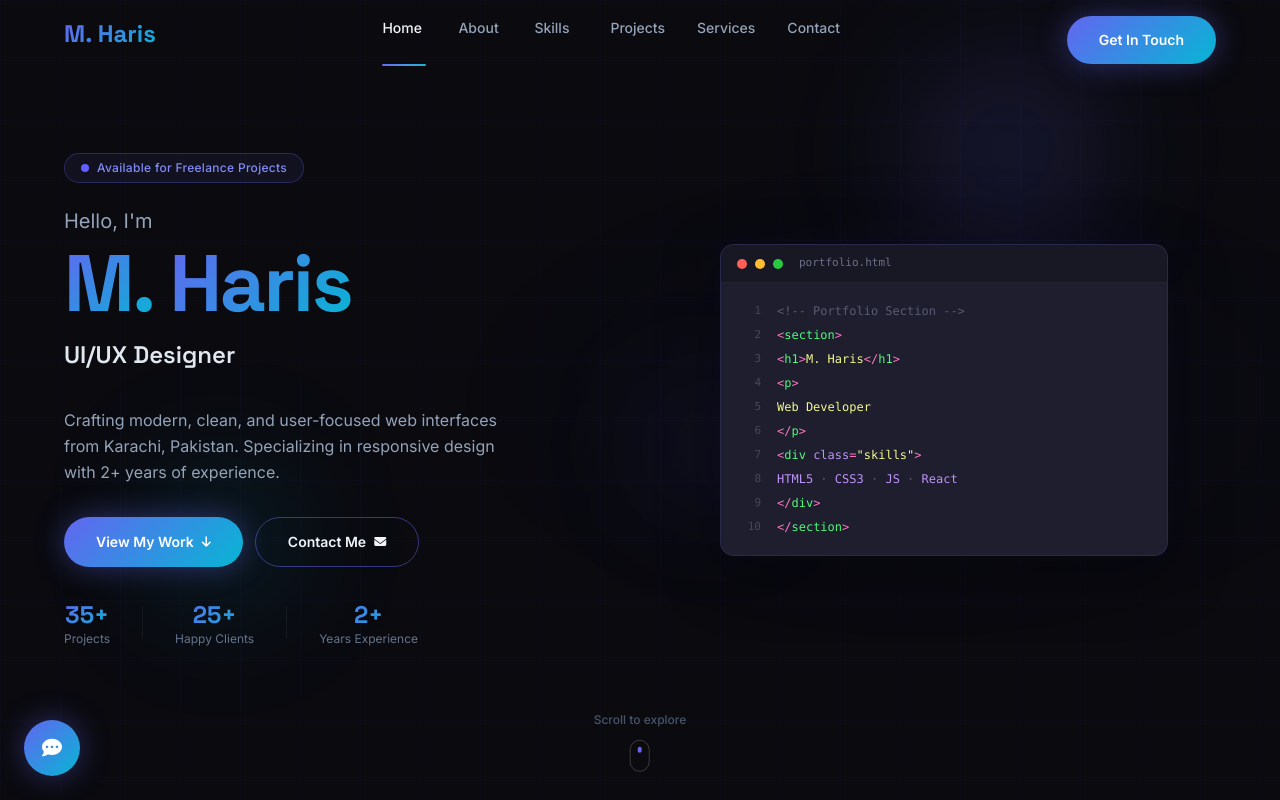
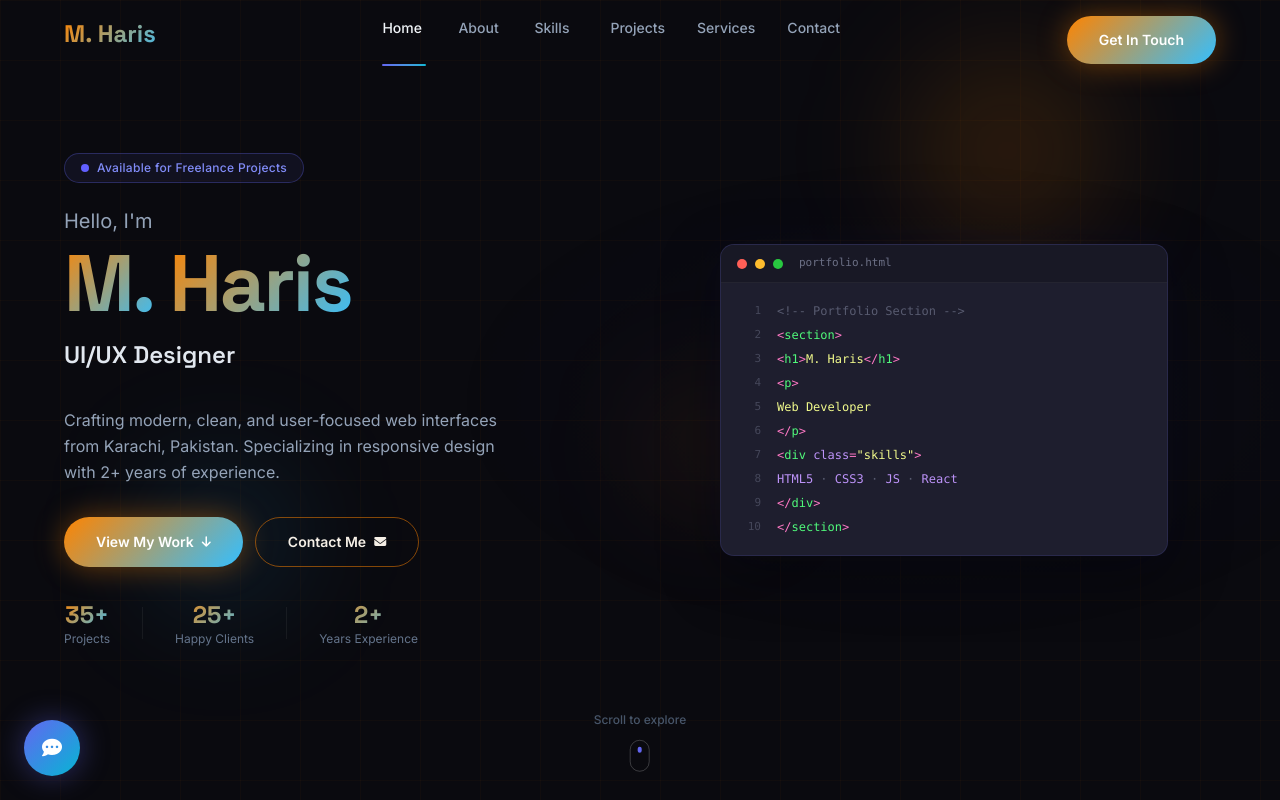
Before and after one commit to harisprocoder/haris-portfolio-proV1, a React (Vite) app: page / in a window 1280 px wide. Shown: the top 800 px of the page. Built offline with nearby package versions, Linux system fonts and the light colour scheme.

Commit message:
Update 1 file\n\nCo-authored-by: Freebuff Agent <agent@mail.freebuff.app>

```diff
--- a/src/index.css
+++ b/src/index.css
@@ -41,84 +41,84 @@
   --color-sidebar-border: var(--sidebar-border);
   --color-sidebar-ring: var(--sidebar-ring);
   /* Portfolio custom colors */
-  --color-pf-primary: #6366f1;
-  --color-pf-secondary: #06b6d4;
-  --color-pf-bg: #0a0a0f;
-  --color-pf-bg2: #0d1117;
-  --color-pf-card: #111827;
-  --color-pf-text: #f1f5f9;
-  --color-pf-text2: #94a3b8;
-  --color-pf-text3: #475569;
+  --color-pf-primary: #FF8400;
+  --color-pf-secondary: #34BFFF;
+  --color-pf-bg: #0A0702;
+  --color-pf-bg2: #12100C;
+  --color-pf-card: #1A1612;
+  --color-pf-text: #F5EFE6;
+  --color-pf-text2: #A89F8F;
+  --color-pf-text3: #8A8275;
 }
 
 /* CHANGE VALUES FOR THEME */
 :root {
   --radius: 0.625rem;
-  --background: #0a0a0f;
-  --foreground: #f1f5f9;
-  --card: #111827;
-  --card-foreground: #f1f5f9;
-  --popover: #111827;
-  --popover-foreground: #f1f5f9;
-  --primary: #6366f1;
-  --primary-foreground: #f1f5f9;
-  --secondary: #0d1117;
-  --secondary-foreground: #f1f5f9;
-  --muted: #1e293b;
-  --muted-foreground: #94a3b8;
-  --accent: #1e293b;
-  --accent-foreground: #f1f5f9;
+  --background: #0A0702;
+  --foreground: #F5EFE6;
+  --card: #1A1612;
+  --card-foreground: #F5EFE6;
+  --popover: #1A1612;
+  --popover-foreground: #F5EFE6;
+  --primary: #FF8400;
+  --primary-foreground: #F5EFE6;
+  --secondary: #12100C;
+  --secondary-foreground: #F5EFE6;
+  --muted: #2D2A24;
+  --muted-foreground: #A89F8F;
+  --accent: #2D2A24;
+  --accent-foreground: #F5EFE6;
   --destructive: #ef4444;
-  --border: rgba(255, 255, 255, 0.08);
-  --input: rgba(255, 255, 255, 0.08);
-  --ring: #6366f1;
-  --chart-1: #6366f1;
-  --chart-2: #06b6d4;
+  --border: #2D2A24;
+  --input: #2D2A24;
+  --ring: #FF8400;
+  --chart-1: #FF8400;
+  --chart-2: #34BFFF;
   --chart-3: #f59e0b;
   --chart-4: #10b981;
   --chart-5: #ef4444;
-  --sidebar: #0d1117;
-  --sidebar-foreground: #f1f5f9;
-  --sidebar-primary: #6366f1;
-  --sidebar-primary-foreground: #f1f5f9;
-  --sidebar-accent: #1e293b;
-  --sidebar-accent-foreground: #f1f5f9;
-  --sidebar-border: rgba(255, 255, 255, 0.08);
-  --sidebar-ring: #6366f1;
+  --sidebar: #12100C;
+  --sidebar-foreground: #F5EFE6;
+  --sidebar-primary: #FF8400;
+  --sidebar-primary-foreground: #F5EFE6;
+  --sidebar-accent: #2D2A24;
+  --sidebar-accent-foreground: #F5EFE6;
+  --sidebar-border: #2D2A24;
+  --sidebar-ring: #FF8400;
 }
 
 .dark {
-  --background: #0a0a0f;
-  --foreground: #f1f5f9;
-  --card: #111827;
-  --card-foreground: #f1f5f9;
-  --popover: #111827;
-  --popover-foreground: #f1f5f9;
-  --primary: #6366f1;
-  --primary-foreground: #f1f5f9;
-  --secondary: #0d1117;
-  --secondary-foreground: #f1f5f9;
-  --muted: #1e293b;
-  --muted-foreground: #94a3b8;
-  --accent: #1e293b;
-  --accent-foreground: #f1f5f9;
+  --background: #0A0702;
+  --foreground: #F5EFE6;
+  --card: #1A1612;
+  --card-foreground: #F5EFE6;
+  --popover: #1A1612;
+  --popover-foreground: #F5EFE6;
+  --primary: #FF8400;
+  --primary-foreground: #F5EFE6;
+  --secondary: #12100C;
+  --secondary-foreground: #F5EFE6;
+  --muted: #2D2A24;
+  --muted-foreground: #A89F8F;
+  --accent: #2D2A24;
+  --accent-foreground: #F5EFE6;
   --destructive: #ef4444;
-  --border: rgba(255, 255, 255, 0.08);
-  --input: rgba(255, 255, 255, 0.08);
-  --ring: #6366f1;
-  --chart-1: #6366f1;
-  --chart-2: #06b6d4;
+  --border: #2D2A24;
+  --input: #2D2A24;
+  --ring: #FF8400;
+  --chart-1: #FF8400;
+  --chart-2: #34BFFF;
   --chart-3: #f59e0b;
   --chart-4: #10b981;
   --chart-5: #ef4444;
-  --sidebar: #0d1117;
-  --sidebar-foreground: #f1f5f9;
-  --sidebar-primary: #6366f1;
-  --sidebar-primary-foreground: #f1f5f9;
-  --sidebar-accent: #1e293b;
-  --sidebar-accent-foreground: #f1f5f9;
-  --sidebar-border: rgba(255, 255, 255, 0.08);
-  --sidebar-ring: #6366f1;
+  --sidebar: #12100C;
+  --sidebar-foreground: #F5EFE6;
+  --sidebar-primary: #FF8400;
+  --sidebar-primary-foreground: #F5EFE6;
+  --sidebar-accent: #2D2A24;
+  --sidebar-accent-foreground: #F5EFE6;
+  --sidebar-border: #2D2A24;
+  --sidebar-ring: #FF8400;
 }
 
 @layer base {
@@ -209,7 +209,7 @@ section h2 {
 }
 
 .glass-card:hover {
-  border-color: rgba(99,102,241,0.2);
+  border-color: rgba(255,132,0,0.2);
 }
 
 
@@ -223,7 +223,7 @@ section h2 {
 
 /* Gradient text utility */
 .gradient-text {
-  background: linear-gradient(135deg, #6366f1, #06b6d4);
+  background: linear-gradient(135deg, #FF8400, #34BFFF);
   -webkit-background-clip: text;
   -webkit-text-fill-color: transparent;
   background-clip: text;
@@ -231,7 +231,7 @@ section h2 {
 
 /* Glass card */
 .glass-card {
-  background: rgba(17, 24, 39, 0.8);
+  background: rgba(26, 22, 18, 0.8);
   backdrop-filter: blur(10px);
   border: 1px solid rgba(255, 255, 255, 0.08);
   border-radius: 16px;
@@ -243,21 +243,21 @@ section h2 {
   align-items: center;
   gap: 8px;
   padding: 6px 16px;
-  background: rgba(99, 102, 241, 0.1);
-  border: 1px solid rgba(99, 102, 241, 0.3);
+  background: rgba(255, 132, 0, 0.1);
+  border: 1px solid rgba(255, 132, 0, 0.3);
   border-radius: 50px;
   font-size: 12px;
   font-weight: 600;
   letter-spacing: 0.1em;
   text-transform: uppercase;
-  color: #6366f1;
+  color: #FF8400;
   margin-bottom: 16px;
 }
 
 /* Glow button */
 .glow-btn {
-  background: linear-gradient(135deg, #6366f1, #06b6d4);
-  box-shadow: 0 0 30px rgba(99, 102, 241, 0.4);
+  background: linear-gradient(135deg, #FF8400, #34BFFF);
+  box-shadow: 0 0 30px rgba(255, 132, 0, 0.4);
   border: none;
   padding: 14px 32px;
   border-radius: 50px;
@@ -268,37 +268,37 @@ section h2 {
 }
 
 .glow-btn:hover {
-  box-shadow: 0 0 50px rgba(99, 102, 241, 0.6);
+  box-shadow: 0 0 50px rgba(255, 132, 0, 0.6);
   transform: translateY(-2px);
 }
 
 /* Outlined button */
 .outline-btn {
-  border: 1px solid rgba(99, 102, 241, 0.5);
+  border: 1px solid rgba(255, 132, 0, 0.5);
   background: transparent;
   padding: 14px 32px;
   border-radius: 50px;
   font-weight: 600;
   transition: all 0.3s ease;
-  color: #f1f5f9;
+  color: #F5EFE6;
   font-family: 'Inter', sans-serif;
 }
 
 .outline-btn:hover {
-  background: linear-gradient(135deg, #6366f1, #06b6d4);
+  background: linear-gradient(135deg, #FF8400, #34BFFF);
   border-color: transparent;
   transform: translateY(-2px);
-  box-shadow: 0 0 30px rgba(99, 102, 241, 0.4);
+  box-shadow: 0 0 30px rgba(255, 132, 0, 0.4);
 }
 
 /* Skill bar fill */
 .skill-fill {
   height: 8px;
-  background: linear-gradient(90deg, #6366f1, #06b6d4);
+  background: linear-gradient(90deg, #FF8400, #34BFFF);
   border-radius: 4px;
   width: 0%;
   transition: width 1.5s cubic-bezier(0.4, 0, 0.2, 1);
-  box-shadow: 0 0 10px rgba(99, 102, 241, 0.5);
+  box-shadow: 0 0 10px rgba(255, 132, 0, 0.5);
 }
 
 /* Scroll animations */
@@ -351,7 +351,7 @@ section h2 {
   position: fixed;
   inset: 0;
   z-index: 9999;
-  background: #0a0a0f;
+  background: #0A0702;
   display: flex;
   align-items: center;
   justify-content: center;
@@ -368,7 +368,7 @@ section h2 {
   font-family: 'Space Grotesk', sans-serif;
   font-size: 48px;
   font-weight: 800;
-  background: linear-gradient(135deg, #6366f1, #06b6d4);
+  background: linear-gradient(135deg, #FF8400, #34BFFF);
   -webkit-background-clip: text;
   -webkit-text-fill-color: transparent;
   background-clip: text;
@@ -394,7 +394,7 @@ section h2 {
   width: 300px;
   height: 300px;
   border-radius: 50%;
-  background: radial-gradient(circle, rgba(99, 102, 241, 0.15), transparent 70%);
+  background: radial-gradient(circle, rgba(255, 132, 0, 0.15), transparent 70%);
   pointer-events: none;
   z-index: 9998;
   transition: opacity 0.3s ease;
@@ -410,7 +410,7 @@ section h2 {
   top: 0;
   left: 0;
   height: 3px;
-  background: linear-gradient(90deg, #6366f1, #06b6d4);
+  background: linear-gradient(90deg, #FF8400, #34BFFF);
   z-index: 9999;
   transition: width 0.1s linear;
 }
@@ -430,7 +430,7 @@ section h2 {
 }
 
 .navbar.scrolled {
-  background: rgba(10, 10, 15, 0.8);
+  background: rgba(10, 7, 2, 0.8);
   backdrop-filter: blur(20px);
   border-bottom: 1px solid rgba(255, 255, 255, 0.08);
   padding: 12px 0;
@@ -438,7 +438,7 @@ section h2 {
 
 .nav-link {
   position: relative;
-  color: #94a3b8;
+  color: #A89F8F;
   font-size: 14px;
   font-weight: 500;
   transition: color 0.3s ease;
@@ -447,7 +447,7 @@ section h2 {
 
 .nav-link:hover,
 .nav-link.active {
-  color: #f1f5f9;
+  color: #F5EFE6;
 }
 
 .nav-link::after {
@@ -457,7 +457,7 @@ section h2 {
   left: 0;
   width: 0;
   height: 2px;
-  background: linear-gradient(135deg, #6366f1, #06b6d4);
+  background: linear-gradient(135deg, #FF8400, #34BFFF);
   border-radius: 1px;
   transition: width 0.3s ease;
 }
@@ -479,7 +479,7 @@ section h2 {
 .hamburger span {
   width: 24px;
   height: 2px;
-  background: #f1f5f9;
+  background: #F5EFE6;
   border-radius: 2px;
   transition: all 0.3s ease;
 }
@@ -510,8 +510,8 @@ section h2 {
   position: absolute;
   inset: 0;
   background-image:
-    linear-gradient(rgba(99, 102, 241, 0.03) 1px, transparent 1px),
-    linear-gradient(90deg, rgba(99, 102, 241, 0.03) 1px, transparent 1px);
+    linear-gradient(rgba(255, 132, 0, 0.03) 1px, transparent 1px),
+    linear-gradient(90deg, rgba(255, 132, 0, 0.03) 1px, transparent 1px);
   background-size: 60px 60px;
   animation: gridMove 20s linear infinite;
 }
@@ -531,7 +531,7 @@ section h2 {
 .floating-orb-1 {
   width: 200px;
   height: 200px;
-  background: rgba(99, 102, 241, 0.15);
+  background: rgba(255, 132, 0, 0.15);
   top: 10%;
   right: 15%;
   animation-delay: 0s;
@@ -540,7 +540,7 @@ section h2 {
 .floating-orb-2 {
   width: 150px;
   height: 150px;
-  background: rgba(6, 182, 212, 0.12);
+  background: rgba(52, 191, 255, 0.12);
   bottom: 20%;
   left: 10%;
   animation-delay: 2s;
@@ -549,7 +549,7 @@ section h2 {
 .floating-orb-3 {
   width: 120px;
   height: 120px;
-  background: rgba(99, 102, 241, 0.1);
+  background: rgba(255, 132, 0, 0.1);
   top: 50%;
   left: 50%;
   animation-delay: 4s;
@@ -577,7 +577,7 @@ section h2 {
   display: inline-block;
   width: 3px;
   height: 1em;
-  background: #6366f1;
+  background: #FF8400;
   margin-left: 2px;
   animation: blink 1s step-end infinite;
   vertical-align: text-bottom;
@@ -589,7 +589,7 @@ section h2 {
 
 /* Code block visual */
 .code-visual {
-  background: rgba(17, 24, 39, 0.9);
+  background: rgba(26, 22, 18, 0.9);
   border: 1px solid rgba(255, 255, 255, 0.08);
   border-radius: 12px;
   padding: 24px;
@@ -600,7 +600,7 @@ section h2 {
 }
 
 .code-visual .code-line-numbers {
-  color: #475569;
+  color: #8A8275;
   user-select: none;
   display: inline-block;
   width: 30px;
@@ -610,9 +610,9 @@ section h2 {
 
 .code-keyword { color: #c084fc; }
 .code-string { color: #34d399; }
-.code-tag { color: #6366f1; }
-.code-attr { color: #06b6d4; }
-.code-comment { color: #475569; }
+.code-tag { color: #FF8400; }
+.code-attr { color: #34BFFF; }
+.code-comment { color: #8A8275; }
 
 /* ═══════════════════════════════════════
    FLOATING CODE BRACKETS
@@ -622,7 +622,7 @@ section h2 {
   position: absolute;
   font-family: 'Courier New', monospace;
   font-size: 48px;
-  color: rgba(99, 102, 241, 0.08);
+  color: rgba(255, 132, 0, 0.08);
   animation: floatBracket 8s ease-in-out infinite;
   pointer-events: none;
 }
@@ -655,7 +655,7 @@ section h2 {
    ═══════════════════════════════════════ */
 
 .about-feature-box {
-  background: rgba(17, 24, 39, 0.6);
+  background: rgba(26, 22, 18, 0.6);
   border: 1px solid rgba(255, 255, 255, 0.08);
   border-radius: 12px;
   padding: 24px;
@@ -663,8 +663,8 @@ section h2 {
 }
 
 .about-feature-box:hover {
-  border-color: rgba(99, 102, 241, 0.3);
-  box-shadow: 0 0 30px rgba(99, 102, 241, 0.1);
+  border-color: rgba(255, 132, 0, 0.3);
+  box-shadow: 0 0 30px rgba(255, 132, 0, 0.1);
 }
 
 .info-pill {
@@ -672,14 +672,14 @@ section h2 {
   align-items: center;
   gap: 12px;
   padding: 12px 20px;
-  background: rgba(17, 24, 39, 0.6);
+  background: rgba(26, 22, 18, 0.6);
   border: 1px solid rgba(255, 255, 255, 0.08);
   border-radius: 50px;
   transition: all 0.3s ease;
 }
 
 .info-pill:hover {
-  border-color: rgba(99, 102, 241, 0.3);
+  border-color: rgba(255, 132, 0, 0.3);
 }
 
 /* ═══════════════════════════════════════
@@ -700,7 +700,7 @@ section h2 {
 .skill-bar-track {
   width: 100%;
   height: 8px;
-  background: rgba(255, 255, 255, 0.08);
+  background: rgba(255, 255, 255, 0.06);
   border-radius: 4px;
   overflow: hidden;
 }
@@ -711,7 +711,7 @@ section h2 {
   align-items: center;
   gap: 8px;
   padding: 16px;
-  background: rgba(17, 24, 39, 0.6);
+  background: rgba(26, 22, 18, 0.6);
   border: 1px solid rgba(255, 255, 255, 0.08);
   border-radius: 12px;
   transition: all 0.3s ease;
@@ -719,8 +719,8 @@ section h2 {
 
 .tech-stack-icon:hover {
   transform: translateY(-4px) scale(1.05);
-  border-color: rgba(99, 102, 241, 0.3);
-  box-shadow: 0 10px 30px rgba(99, 102, 241, 0.15);
+  border-color: rgba(255, 132, 0, 0.3);
+  box-shadow: 0 10px 30px rgba(255, 132, 0, 0.15);
 }
 
 /* ═══════════════════════════════════════
@@ -728,7 +728,7 @@ section h2 {
    ═══════════════════════════════════════ */
 
 .project-card {
-  background: rgba(17, 24, 39, 0.8);
+  background: rgba(26, 22, 18, 0.8);
   border: 1px solid rgba(255, 255, 255, 0.08);
   border-radius: 16px;
   overflow: hidden;
@@ -738,15 +738,15 @@ section h2 {
 }
 
 .project-card:hover {
-  box-shadow: 0 25px 50px rgba(0, 0, 0, 0.5), 0 0 30px rgba(99, 102, 241, 0.15);
+  box-shadow: 0 25px 50px rgba(0, 0, 0, 0.5), 0 0 30px rgba(255, 132, 0, 0.15);
   transform: scale(1.02);
-  border-color: rgba(99, 102, 241, 0.2);
+  border-color: rgba(255, 132, 0, 0.2);
 }
 
 .project-card-overlay {
   position: absolute;
   inset: 0;
-  background: linear-gradient(135deg, rgba(99, 102, 241, 0.9), rgba(6, 182, 212, 0.9));
+  background: linear-gradient(135deg, rgba(255, 132, 0, 0.9), rgba(52, 191, 255, 0.9));
   display: flex;
   align-items: center;
   justify-content: center;
@@ -781,14 +781,14 @@ section h2 {
   font-weight: 500;
   border: 1px solid rgba(255, 255, 255, 0.08);
   background: transparent;
-  color: #94a3b8;
+  color: #A89F8F;
   transition: all 0.3s ease;
   font-family: 'Inter', sans-serif;
 }
 
 .filter-btn:hover,
 .filter-btn.active {
-  background: linear-gradient(135deg, #6366f1, #06b6d4);
+  background: linear-gradient(135deg, #FF8400, #34BFFF);
   color: white;
   border-color: transparent;
 }
@@ -798,7 +798,7 @@ section h2 {
    ═══════════════════════════════════════ */
 
 .service-card {
-  background: rgba(17, 24, 39, 0.6);
+  background: rgba(26, 22, 18, 0.6);
   border: 1px solid rgba(255, 255, 255, 0.08);
   border-radius: 16px;
   padding: 32px;
@@ -806,8 +806,8 @@ section h2 {
 }
 
 .service-card:hover {
-  border-color: rgba(99, 102, 241, 0.3);
-  box-shadow: 0 0 40px rgba(99, 102, 241, 0.1);
+  border-color: rgba(255, 132, 0, 0.3);
+  box-shadow: 0 0 40px rgba(255, 132, 0, 0.1);
   transform: translateY(-4px);
 }
 
@@ -819,16 +819,16 @@ section h2 {
   align-items: center;
   justify-content: center;
   font-size: 24px;
-  background: rgba(99, 102, 241, 0.1);
-  border: 1px solid rgba(99, 102, 241, 0.2);
+  background: rgba(255, 132, 0, 0.1);
+  border: 1px solid rgba(255, 132, 0, 0.2);
   transition: all 0.3s ease;
   position: relative;
 }
 
 .service-card:hover .service-card-icon {
-  background: linear-gradient(135deg, #6366f1, #06b6d4);
+  background: linear-gradient(135deg, #FF8400, #34BFFF);
   border-color: transparent;
-  box-shadow: 0 0 20px rgba(99, 102, 241, 0.4);
+  box-shadow: 0 0 20px rgba(255, 132, 0, 0.4);
 }
 
 /* Timeline */
@@ -846,13 +846,13 @@ section h2 {
   left: 0;
   right: 0;
   height: 2px;
-  background: rgba(99, 102, 241, 0.2);
+  background: rgba(255, 132, 0, 0.2);
   z-index: 0;
 }
 
 .timeline-line-fill {
   height: 100%;
-  background: linear-gradient(90deg, #6366f1, #06b6d4);
+  background: linear-gradient(90deg, #FF8400, #34BFFF);
   transition: width 1.5s ease-out;
   border-radius: 1px;
 }
@@ -869,22 +869,22 @@ section h2 {
   width: 40px;
   height: 40px;
   border-radius: 50%;
-  background: #111827;
-  border: 2px solid rgba(99, 102, 241, 0.3);
+  background: #1A1612;
+  border: 2px solid rgba(255, 132, 0, 0.3);
   display: flex;
   align-items: center;
   justify-content: center;
   font-weight: 700;
   font-size: 14px;
-  color: #6366f1;
+  color: #FF8400;
   transition: all 0.3s ease;
 }
 
 .timeline-dot.active {
-  background: linear-gradient(135deg, #6366f1, #06b6d4);
+  background: linear-gradient(135deg, #FF8400, #34BFFF);
   border-color: transparent;
   color: white;
-  box-shadow: 0 0 20px rgba(99, 102, 241, 0.4);
+  box-shadow: 0 0 20px rgba(255, 132, 0, 0.4);
 }
 
 /* Mobile timeline */
@@ -923,7 +923,7 @@ section h2 {
    ═══════════════════════════════════════ */
 
 .testimonial-card {
-  background: rgba(17, 24, 39, 0.8);
+  background: rgba(26, 22, 18, 0.8);
   border: 1px solid rgba(255, 255, 255, 0.08);
   border-radius: 16px;
   padding: 32px;
@@ -937,7 +937,7 @@ section h2 {
   top: -10px;
   right: 20px;
   font-size: 120px;
-  color: rgba(99, 102, 241, 0.06);
+  color: rgba(255, 132, 0, 0.06);
   font-family: Georgia, serif;
   line-height: 1;
   pointer-events: none;
@@ -953,8 +953,8 @@ section h2 {
 }
 
 .carousel-dot.active {
-  background: #6366f1;
-  box-shadow: 0 0 10px rgba(99, 102, 241, 0.5);
+  background: #FF8400;
+  box-shadow: 0 0 10px rgba(255, 132, 0, 0.5);
   width: 30px;
   border-radius: 5px;
 }
@@ -971,10 +971,10 @@ section h2 {
 .contact-input {
   width: 100%;
   padding: 16px 16px 16px 16px;
-  background: rgba(17, 24, 39, 0.6);
+  background: rgba(26, 22, 18, 0.6);
   border: 1px solid rgba(255, 255, 255, 0.08);
   border-radius: 12px;
-  color: #f1f5f9;
+  color: #F5EFE6;
   font-size: 16px;
   font-family: 'Inter', sans-serif;
   transition: all 0.3s ease;
@@ -982,8 +982,8 @@ section h2 {
 }
 
 .contact-input:focus {
-  border-color: #6366f1;
-  box-shadow: 0 0 20px rgba(99, 102, 241, 0.2);
+  border-color: #FF8400;
+  box-shadow: 0 0 20px rgba(255, 132, 0, 0.2);
 }
 
 .contact-input::placeholder {
@@ -994,7 +994,7 @@ section h2 {
   position: absolute;
   left: 16px;
   top: 16px;
-  color: #475569;
+  color: #8A8275;
   font-size: 16px;
   pointer-events: none;
   transition: all 0.3s ease;
@@ -1005,8 +1005,8 @@ section h2 {
   top: -10px;
   left: 12px;
   font-size: 12px;
-  color: #6366f1;
-  background: #0a0a0f;
+  color: #FF8400;
+  background: #0A0702;
   padding: 2px 8px;
   border-radius: 4px;
 }
@@ -1043,7 +1043,7 @@ section h2 {
   width: 48px;
   height: 48px;
   border-radius: 50%;
-  background: linear-gradient(135deg, #6366f1, #06b6d4);
+  background: linear-gradient(135deg, #FF8400, #34BFFF);
   display: flex;
   align-items: center;
   justify-content: center;
@@ -1053,7 +1053,7 @@ section h2 {
   opacity: 0;
   visibility: hidden;
   transition: all 0.3s ease;
-  box-shadow: 0 0 30px rgba(99, 102, 241, 0.4);
+  box-shadow: 0 0 30px rgba(255, 132, 0, 0.4);
   border: none;
 }
 
@@ -1074,7 +1074,7 @@ section h2 {
 
 .portfolio-footer {
   border-top: 1px solid transparent;
-  border-image: linear-gradient(90deg, transparent, #6366f1, #06b6d4, transparent) 1;
+  border-image: linear-gradient(90deg, transparent, #FF8400, #34BFFF, transparent) 1;
 }
 
 /* ═══════════════════════════════════════
@@ -1084,7 +1084,7 @@ section h2 {
 .stat-item {
   text-align: center;
   padding: 24px;
-  background: rgba(17, 24, 39, 0.6);
+  background: rgba(26, 22, 18, 0.6);
   border: 1px solid rgba(255, 255, 255, 0.08);
   border-radius: 12px;
 }
@@ -1178,7 +1178,7 @@ section h2 {
     left: 0;
     right: 0;
     bottom: 0;
-    background: rgba(10, 10, 15, 0.98);
+    background: rgba(10, 7, 2, 0.98);
     backdrop-filter: blur(20px);
     display: flex;
     flex-direction: column;
@@ -1198,7 +1198,7 @@ section h2 {
 
   .mobile-menu a {
     font-size: 24px;
-    color: #f1f5f9;
+    color: #F5EFE6;
     font-weight: 500;
   }
 }
```
